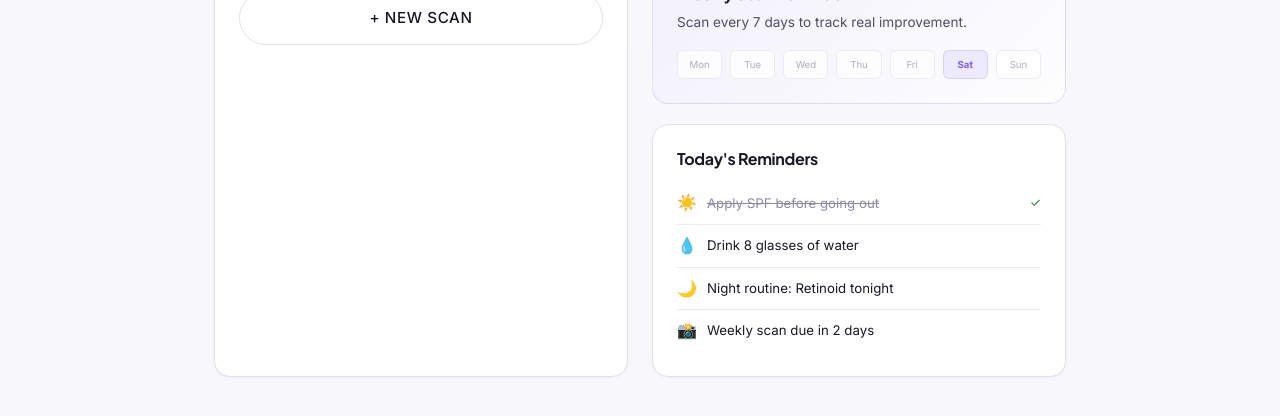
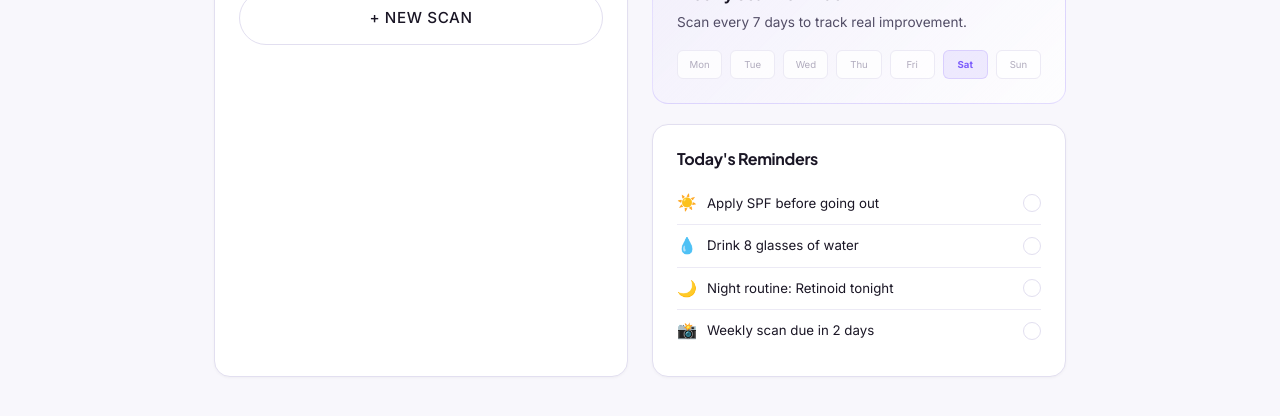
Before and after one commit to shrijeetdev/scanmyface, a Next.js app: page /dashboard in a window 1280 px wide. Shown: the part 800-1216 px from the top of the page. Built offline with nearby package versions, Linux system fonts and the light colour scheme; no server answers.

Commit message:
Make today's reminders interactive with state

```diff
--- a/app/dashboard/page.js
+++ b/app/dashboard/page.js
@@ -97,6 +97,16 @@ export default function DashboardPage() {
   const [lastReport, setLastReport] = useState(null);
   const [history, setHistory] = useState(DEMO_HISTORY);
   const [streak, setStreak] = useState(3);
+  const [reminders, setReminders] = useState([
+    { id: 1, icon: '☀️', text: 'Apply SPF before going out', done: false },
+    { id: 2, icon: '💧', text: 'Drink 8 glasses of water', done: false },
+    { id: 3, icon: '🌙', text: 'Night routine: Retinoid tonight', done: false },
+    { id: 4, icon: '📸', text: 'Weekly scan due in 2 days', done: false },
+  ]);
+
+  const toggleReminder = (id) => {
+    setReminders(prev => prev.map(r => r.id === id ? { ...r, done: !r.done } : r));
+  };
 
   useEffect(() => {
     const fetchUserProfile = async () => {
@@ -365,24 +375,27 @@ export default function DashboardPage() {
               {/* Quick tips */}
               <div className="glass-card" style={{ padding: '24px' }}>
                 <h3 className="font-serif" style={{ fontSize: '1rem', marginBottom: '14px' }}>Today's Reminders</h3>
-                {[
-                  { icon: '☀️', text: 'Apply SPF before going out', done: true },
-                  { icon: '💧', text: 'Drink 8 glasses of water', done: false },
-                  { icon: '🌙', text: 'Night routine: Retinoid tonight', done: false },
-                  { icon: '📸', text: 'Weekly scan due in 2 days', done: false },
-                ].map((tip, i) => (
-                  <div key={i} style={{
+                {reminders.map((tip, i) => (
+                  <div key={tip.id} onClick={() => toggleReminder(tip.id)} style={{
                     display: 'flex', alignItems: 'center', gap: '10px',
-                    padding: '8px 0',
-                    borderBottom: i < 3 ? '1px solid var(--border-subtle)' : 'none',
+                    padding: '8px 0', cursor: 'pointer',
+                    borderBottom: i < reminders.length - 1 ? '1px solid var(--border-subtle)' : 'none',
                   }}>
                     <span style={{ fontSize: '1rem' }}>{tip.icon}</span>
                     <span style={{
-                      fontSize: '0.83rem', flex: 1,
+                      fontSize: '0.83rem', flex: 1, transition: 'all 0.2s',
                       color: tip.done ? 'var(--text-muted)' : 'var(--text-primary)',
                       textDecoration: tip.done ? 'line-through' : 'none',
                     }}>{tip.text}</span>
-                    {tip.done && <span style={{ color: 'var(--score-good)', fontSize: '0.8rem' }}>✓</span>}
+                    <div style={{
+                      width: '18px', height: '18px', borderRadius: '50%',
+                      border: `1.5px solid ${tip.done ? 'var(--score-good)' : 'var(--border-color)'}`,
+                      background: tip.done ? 'var(--score-good)' : 'transparent',
+                      display: 'flex', alignItems: 'center', justifyContent: 'center',
+                      transition: 'all 0.2s'
+                    }}>
+                      {tip.done && <span style={{ color: '#fff', fontSize: '0.6rem', fontWeight: 'bold' }}>✓</span>}
+                    </div>
                   </div>
                 ))}
               </div>
```
